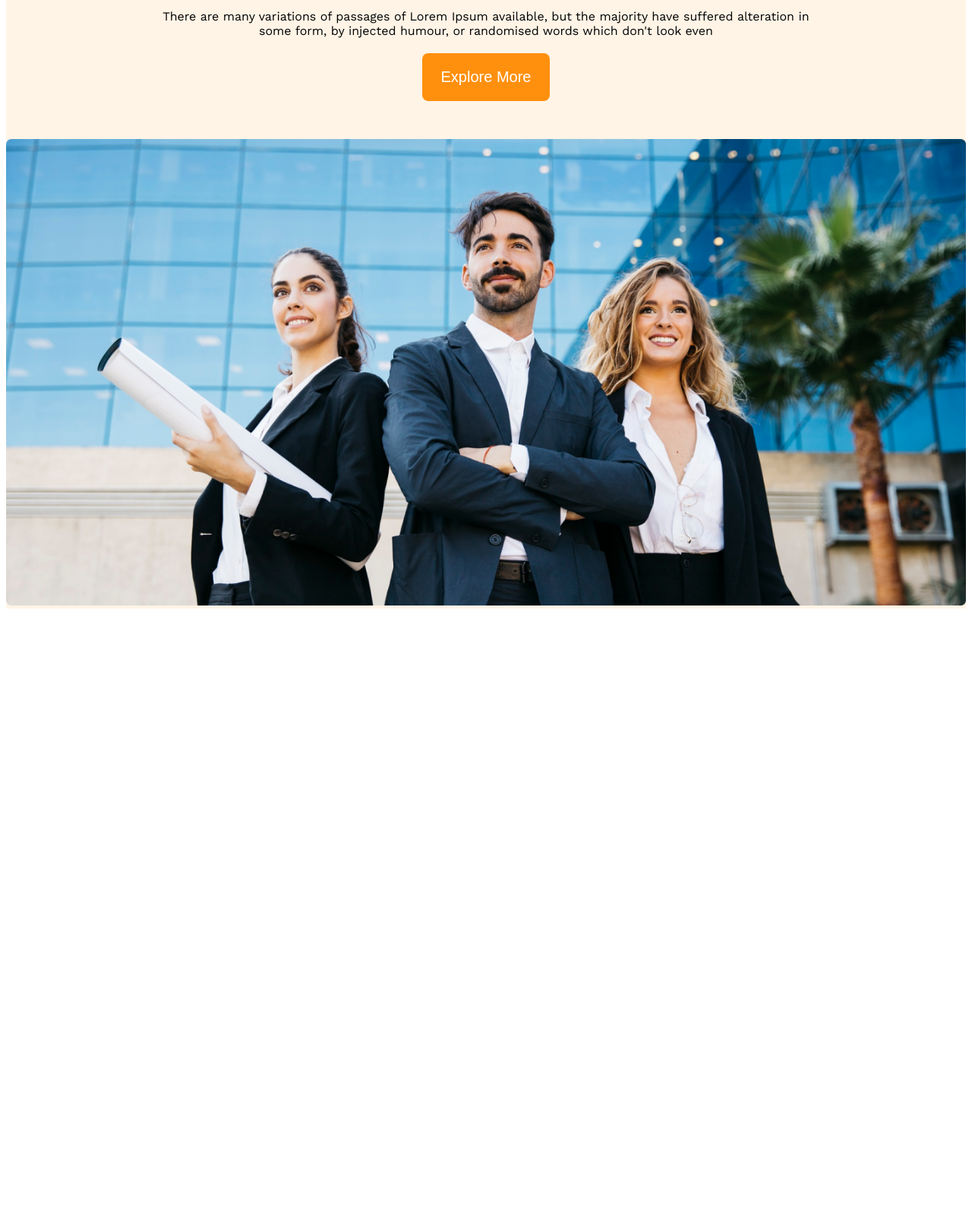
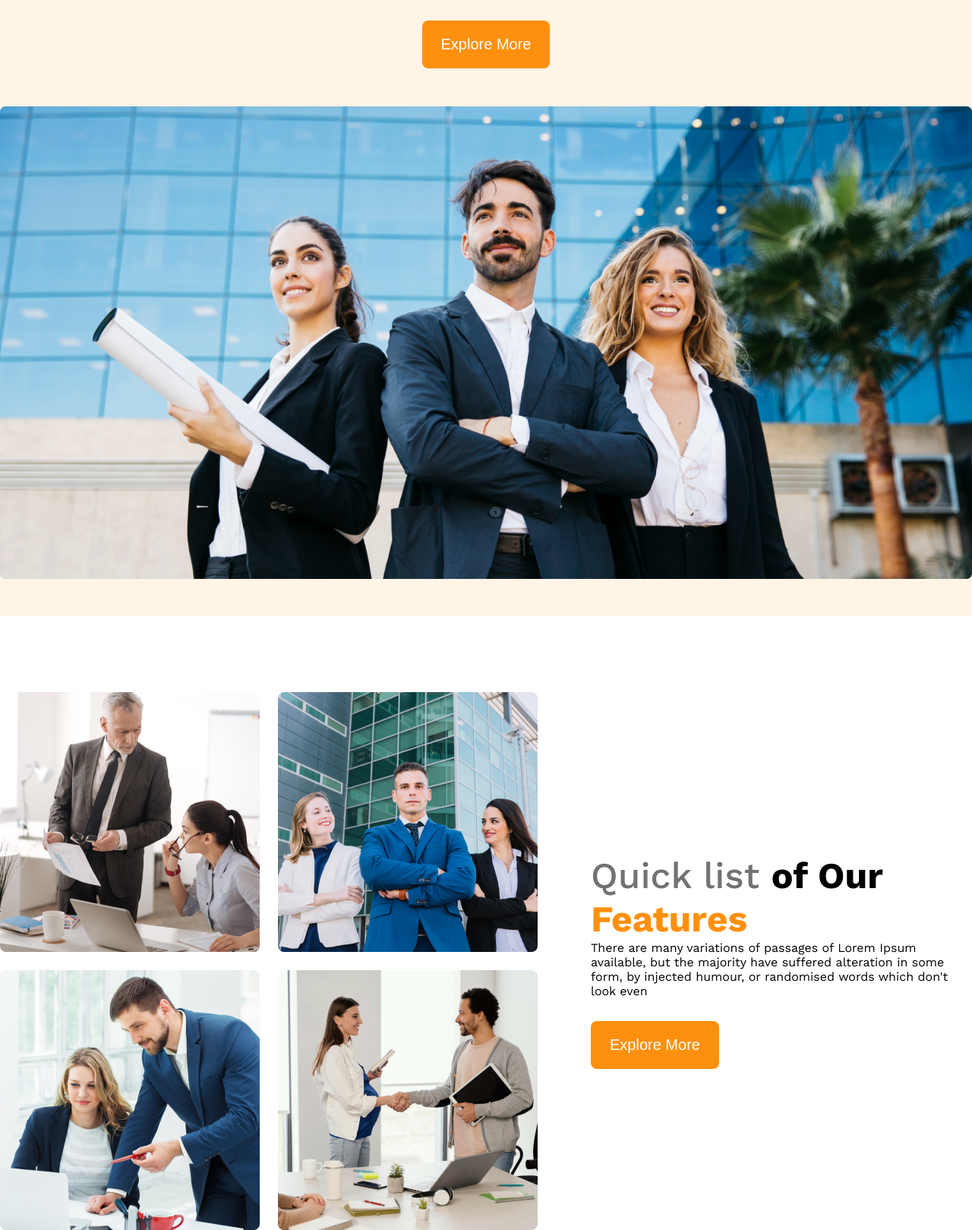
Before and after one commit to RayhanSohel/G3-architects-website, a plain HTML site: page index.html in a window 1280 px wide. Shown: the part 336-1955 px from the top of the page at 76% size. Before the commit the page ends 1145 px from the top, so only its background shows below. Drawn offline with nearby package versions, Linux system fonts and the light colour scheme.

Commit message:
Section one added

```diff
--- a/index.html
+++ b/index.html
@@ -27,6 +27,19 @@
       </div>
     </header>
     <main>
+      <section class="teams display-flex">
+        <div class="team-img-container">
+          <img src="images/team1.png" alt="">
+          <img src="images/team2.png" alt="">
+          <img src="images/team3.png" alt="">
+          <img src="images/team4.png" alt="">
+        </div>
+        <div class="our-feature">
+          <h3 class="feature-title"><span class="dark03 normal-font">Quick list </span>of Our <span class="primary-color">Features</span></h3>
+          <p class="feature-description">There are many variations of passages of Lorem Ipsum available, but the majority have suffered alteration in some form, by injected humour, or randomised words which don't look even</p>
+          <button class="btn-primary ">Explore More</button>
+        </div>
+      </section>
 
     </main>
     <footer>
--- a/styles/style.css
+++ b/styles/style.css
@@ -1,9 +1,9 @@
 @import url("https://fonts.googleapis.com/css2?family=Work+Sans:ital,wght@0,100..900;1,100..900&display=swap");
 
-/* * {
+* {
   margin: 0;
   padding: 0;
-} */
+}
 
 .work-sans-font {
   font-family: "Work Sans", sans-serif;
@@ -37,7 +37,9 @@
 .bg-light {
   background-color: #ff900e1a;
 }
-
+.normal-font{
+    font-weight: 500;
+}
 .btn-primary{
     background-color: #ff900e;
     color: #ffffff;
@@ -45,42 +47,47 @@
     font-size: 1.25rem;
     border-radius: 8px;
     border: none;
+    margin-top: 30px;
 }
-/* Header Styles */
+main{
+    max-width: 1440px;
+    margin: 0 auto;
+}
+main > section{
+    margin-top: 100px;
+}
 
+
+/* ----------Header Styles----------- */
 /* Navbar Styles */
 .navbar {
-  justify-content: space-between;
-  align-items: center;
+    padding: 30px 0;
+    justify-content: space-between;
+    align-items: center;
+    gap: 30px;
 }
-
 .brandName{
     font-size: 2rem;
     font-weight: 700;
 }
-
 .nav-item {
   list-style: none;
-  margin-right: 30px;
+  margin-left: 30px;
 }
-
 .nav-link {
   text-decoration: none;
   font-weight: 500;
 }
-
 .navbar, .banner {
     max-width: 1440px;
     margin: 0 auto;
 }
 
-
 /* Banner style */
-
 .banner{
     text-align: center;
+    padding: 45px 0;
 }
-
 .banner-content{
     max-width: 860px;
     margin: 0 auto;
@@ -91,21 +98,57 @@
     font-size: 4rem;
     font-weight: 700;
 }
-
-.banner-description{
-    margin-bottom: 20px;
-}
-
 .banner-img{
     width: 100%;
 }
 
-/* responsive header */
+/* Team section */
+.teams{
+    align-items: center;
 
+}
+.team-img-container{
+    display: grid;
+    grid-template-columns: repeat(2, 1fr);
+    gap: 24px;
+}
+.our-feature{
+    margin-left: 70px;
+    max-width: 530px;
+}
+.feature-title{
+    font-size: 3rem;
+    font-weight: 700;
+}
+
+
+
+/*...... responsive styles...... */
+/* Mobile friendly */
 @media screen and (max-width: 576px){
+.navbar,
+.teams{
+    flex-direction: column;
+}
+.team-img-container{
+    grid-template-columns: repeat(1, 1fr);
+}
+.our-feature{
+    margin-left: 0;
+    text-align: center;
+}
+}
 
-.navbar {
+/* Tablet friendly */
+@media screen and (min-width: 577px) and (max-width: 992px){
+.navbar,
+.teams{
     flex-direction: column;
+}
+.our-feature{
+    margin-top: 30px;
+    margin-left: 0;
+    text-align: center;
 }
 
 }
```
